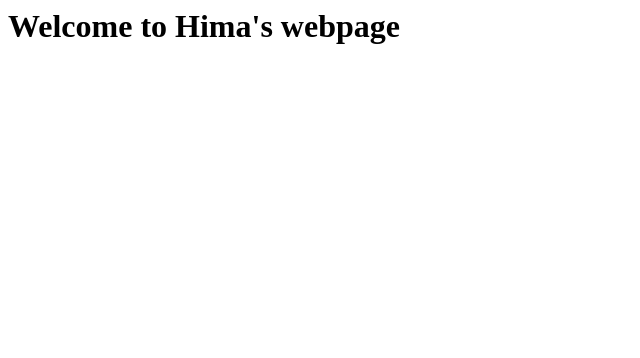
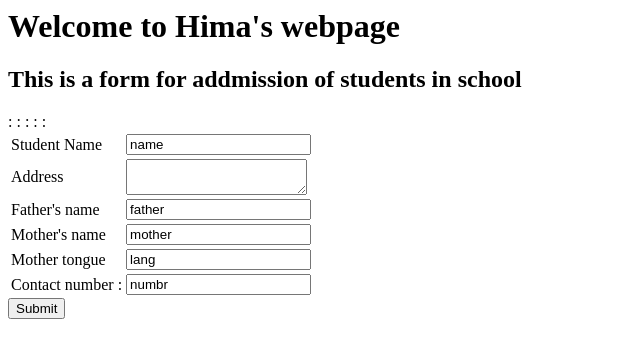
Before and after one commit to himavijayan/himavijayan.github.io, a plain HTML site: page index.html in a window 1280 px wide. Shown: the whole page, without its empty margins (0-640 px from the left). Drawn offline with Linux system fonts and the light colour scheme.

Commit message:
Addmission Form

```diff
--- a/index.html
+++ b/index.html
@@ -5,5 +5,18 @@
 	</head>
 	<body>
 	<h1>Welcome to Hima's webpage</h1>
+	<p>
+		<h2>This is a form for addmission of students in school</h2>
+	</p>
+	<table>
+		<tr><td>Student Name</td> : <td><input type="text" name="studname" value="name"></td></tr>
+		<tr><td>Address</td> : <td><textarea name="address"></textarea></td></tr>
+		<tr><td>Father's name</td> : <td><input type="text" name="father'sname" value="father"></td></tr>
+		<tr><td>Mother's name</td> : <td><input type="text" name="mother'sname" value="mother"></td></tr>
+		<tr><td>Mother tongue</td> : <td><input type="text" name="language" value="lang"></td></tr>
+		<tr><td>Contact number : <td><input type="text" name="number" value="numbr"></td></td>
+		</tr>
+
+	</table><input type="submit" name="submit" value="Submit">
 	</body>
 </html>
```
